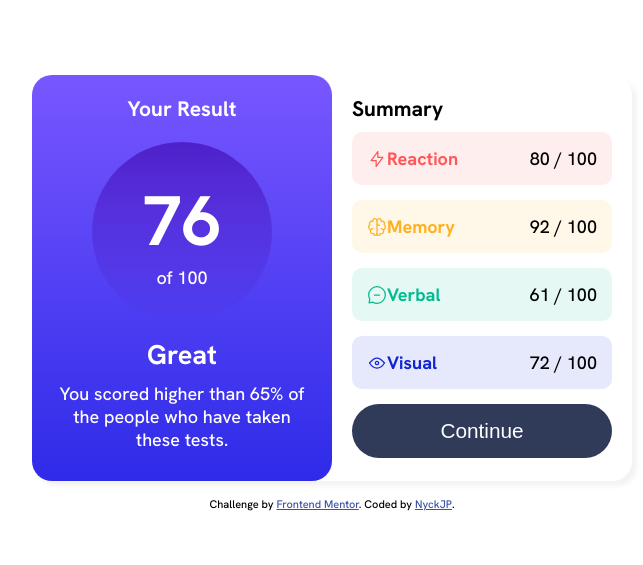
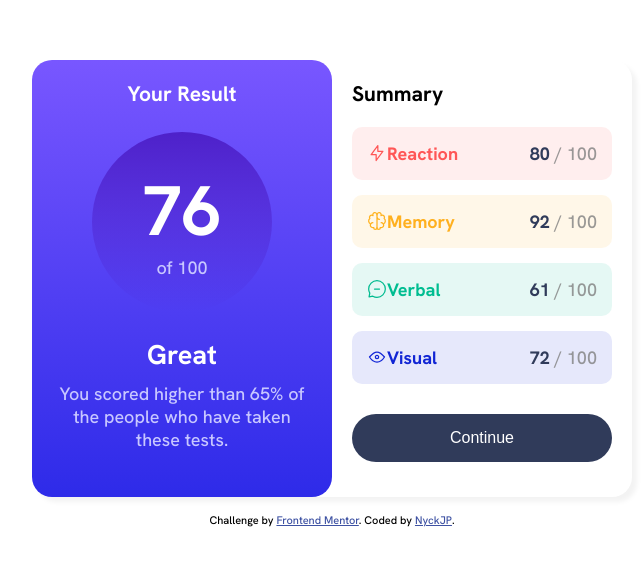
Before and after one commit to NyckJP/results-summary-component, a plain HTML site: page index.html in a window 1280 px wide. Shown: the part 107-672 px from the top of the page, without its empty margins (308-951 px from the left). Drawn offline with Linux system fonts and the light colour scheme.

Commit message:
added details

```diff
--- a/index.html
+++ b/index.html
@@ -28,19 +28,19 @@
       <div class="rating-list">
         <div class="summary-card reaction">
           <h4 class="category"><svg xmlns="http://www.w3.org/2000/svg" width="20" height="20" fill="none" viewBox="0 0 20 20"><path stroke="#F55" stroke-linecap="round" stroke-linejoin="round" stroke-width="1.25" d="M10.833 8.333V2.5l-6.666 9.167h5V17.5l6.666-9.167h-5Z"/></svg>Reaction</h4>
-          <div class="rating">80 / 100</div>
+          <p><b>80</b> / 100</p>
         </div>
         <div class="summary-card memory">
           <h4 class="category"><svg xmlns="http://www.w3.org/2000/svg" width="20" height="20" fill="none" viewBox="0 0 20 20"><path stroke="#FFB21E" stroke-linecap="round" stroke-linejoin="round" stroke-width="1.25" d="M5.833 11.667a2.5 2.5 0 1 0 .834 4.858"/><path stroke="#FFB21E" stroke-linecap="round" stroke-linejoin="round" stroke-width="1.25" d="M3.553 13.004a3.333 3.333 0 0 1-.728-5.53m.025-.067a2.083 2.083 0 0 1 2.983-2.824m.199.054A2.083 2.083 0 1 1 10 3.75v12.917a1.667 1.667 0 0 1-3.333 0M10 5.833a2.5 2.5 0 0 0 2.5 2.5m1.667 3.334a2.5 2.5 0 1 1-.834 4.858"/><path stroke="#FFB21E" stroke-linecap="round" stroke-linejoin="round" stroke-width="1.25" d="M16.447 13.004a3.334 3.334 0 0 0 .728-5.53m-.025-.067a2.083 2.083 0 0 0-2.983-2.824M10 3.75a2.085 2.085 0 0 1 2.538-2.033 2.084 2.084 0 0 1 1.43 2.92m-.635 12.03a1.667 1.667 0 0 1-3.333 0"/></svg>Memory</h4>
-          <div class="rating">92 / 100</div>
+          <p><b>92</b> / 100</p>
         </div>
         <div class="summary-card verbal">
           <h4 class="category"><svg xmlns="http://www.w3.org/2000/svg" width="20" height="20" fill="none" viewBox="0 0 20 20"><path stroke="#00BB8F" stroke-linecap="round" stroke-linejoin="round" stroke-width="1.25" d="M7.5 10h5M10 18.333A8.333 8.333 0 1 0 1.667 10c0 1.518.406 2.942 1.115 4.167l-.699 3.75 3.75-.699A8.295 8.295 0 0 0 10 18.333Z"/></svg>Verbal</h4>
-          <div class="rating">61 / 100</div>
+          <p><b>61</b> / 100</p>
         </div>
         <div class="summary-card visual">
           <h4 class="category"><svg xmlns="http://www.w3.org/2000/svg" width="20" height="20" fill="none" viewBox="0 0 20 20"><path stroke="#1125D6" stroke-linecap="round" stroke-linejoin="round" stroke-width="1.25" d="M10 11.667a1.667 1.667 0 1 0 0-3.334 1.667 1.667 0 0 0 0 3.334Z"/><path stroke="#1125D6" stroke-linecap="round" stroke-linejoin="round" stroke-width="1.25" d="M17.5 10c-1.574 2.492-4.402 5-7.5 5s-5.926-2.508-7.5-5C4.416 7.632 6.66 5 10 5s5.584 2.632 7.5 5Z"/></svg>Visual</h4>
-          <div class="rating">72 / 100</div>
+          <p><b>72</b> / 100</p>
         </div>
       </div>
       <button class="button">Continue</button>
--- a/styles.css
+++ b/styles.css
@@ -57,7 +57,7 @@ body {
     background-image: linear-gradient(var(--violet-blue), var(--persian-blue));
     width: 180px;
     height: 180px;
-    margin: auto auto 15px;
+    margin: auto auto 25px;
     border-radius: 50%;
     display: flex;
     flex-direction: column;
@@ -66,15 +66,20 @@ body {
 }
 
 .result-half h3 {
-    margin-bottom: 20px;
+    margin-bottom: 25px;
 }
 
 .result-circle h1 {
     font-size: 70px;
 }
 
+.result-circle p {
+    color: var(--light-lavender);
+}
+
 .description p {
     margin: 10px 5px;
+    color: var(--light-lavender)
 }
 
 .summary-half {
@@ -84,7 +89,7 @@ body {
 }
 
 .summary-half h3 {
-    margin-bottom: 10px;
+    margin-bottom: 20px;
 }
 
 .summary-card {
@@ -99,16 +104,24 @@ body {
     display: flex;
     flex-direction: column;
     justify-content: space-between;
+    margin-bottom: 15px;
 }
 
 .reaction {
     background-color: hsla(0, 100%, 67%, .1);
 }
-.reaction .category{
+.reaction .category {
     color: var(--light-red);
     display: flex;
     align-items: center;
 }
+.reaction b {
+    color: var(--dark-gray-blue);
+}
+.reaction p {
+    color: rgba(128, 128, 128, 80%);
+}
+
 
 .memory {
     background-color: hsla(39, 100%, 56%, .1);
@@ -117,6 +130,12 @@ body {
     color: var(--orange-yellow);
     display: flex;
     align-items: center;
+}
+.memory b {
+    color: var(--dark-gray-blue);
+}
+.memory p {
+    color: rgba(128, 128, 128, 80%);
 }
 
 .verbal {
@@ -127,6 +146,12 @@ body {
     display: flex;
     align-items: center;
 }
+.verbal b {
+    color: var(--dark-gray-blue);
+}
+.verbal p {
+    color: rgba(128, 128, 128, 80%);
+}
 
 .visual {
     background-color: hsla(234, 85%, 45%, .1);
@@ -136,19 +161,26 @@ body {
     display: flex;
     align-items: center;
 }
+.visual b {
+    color: var(--dark-gray-blue);
+}
+.visual p {
+    color: rgba(128, 128, 128, 80%);
+}
 
 .button {
     background-color: var(--dark-gray-blue);
     color: white;
-    font-size: 1.3rem;
+    font-size: 1rem;
     width: 100%;
     padding: 15px;
     border: none;
     border-radius: 50px;
+    margin-bottom: 15px;
 }
 
 .button:hover {
-    background-color: var(--violet-blue);
+    background-image: linear-gradient(var(--light-slate-blue), var(--light-royal-blue));
     cursor: pointer;
 }
 
```
